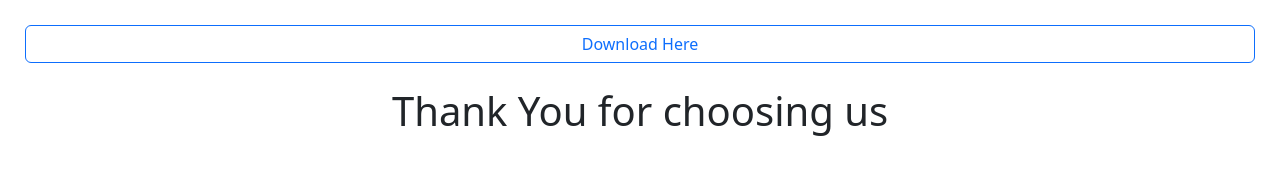
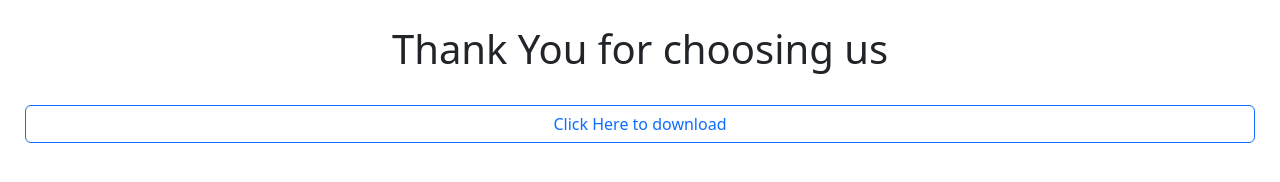
Before and after one commit to easy-saral/thedeepinfo, a plain HTML site: page index.html in a window 1280 px wide. Drawn offline with nearby package versions, Linux system fonts and the light colour scheme.

Commit message:
Update index.html

```diff
--- a/index.html
+++ b/index.html
@@ -18,10 +18,14 @@
   </head>
   <body>
     <div style="margin:15px;padding:10px">
-      <div class="d-grid gap-2">
-      <a role="button" href="https://docs.google.com/uc?id=1OFg5-ohyg58HPd4btzCFDZBLyAGQLg6n&export=download" class="btn btn-outline-primary"><i class="bi bi-download"></i> Download Here</a>
-      </div><br>
-    <h1 style="text-align:center">Thank You for choosing us</h1></div>
+
+    <h1 style="text-align:center">Thank You for choosing us</h1><br>
+    <div class="d-grid gap-2">
+      <a role="button" href="https://docs.google.com/uc?id=1OFg5-ohyg58HPd4btzCFDZBLyAGQLg6n&export=download" class="btn btn-outline-primary"><i class="bi bi-download"></i> Click Here to download</a>
+      </div>
+
+
+    </div>
     <script src="https://cdn.jsdelivr.net/npm/bootstrap@5.3.2/dist/js/bootstrap.bundle.min.js" integrity="sha384-C6RzsynM9kWDrMNeT87bh95OGNyZPhcTNXj1NW7RuBCsyN/o0jlpcV8Qyq46cDfL" crossorigin="anonymous"></script>
  <script src="https://cdn.jsdelivr.net/npm/@popperjs/core@2.11.8/dist/umd/popper.min.js" integrity="sha384-I7E8VVD/ismYTF4hNIPjVp/Zjvgyol6VFvRkX/vR+Vc4jQkC+hVqc2pM8ODewa9r" crossorigin="anonymous"></script>
 <script src="https://cdn.jsdelivr.net/npm/bootstrap@5.3.2/dist/js/bootstrap.min.js" integrity="sha384-BBtl+eGJRgqQAUMxJ7pMwbEyER4l1g+O15P+16Ep7Q9Q+zqX6gSbd85u4mG4QzX+" crossorigin="anonymous"></script>
```
